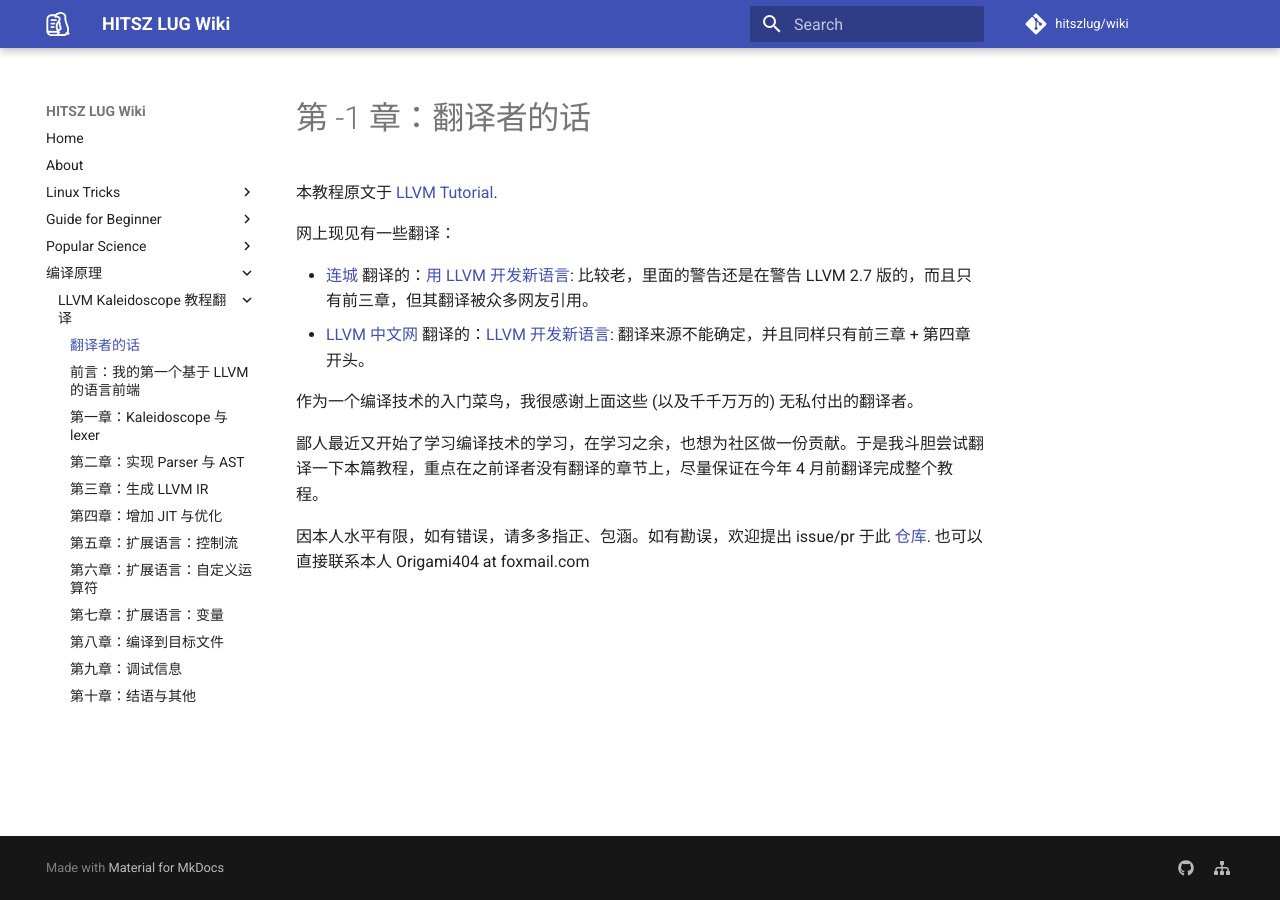
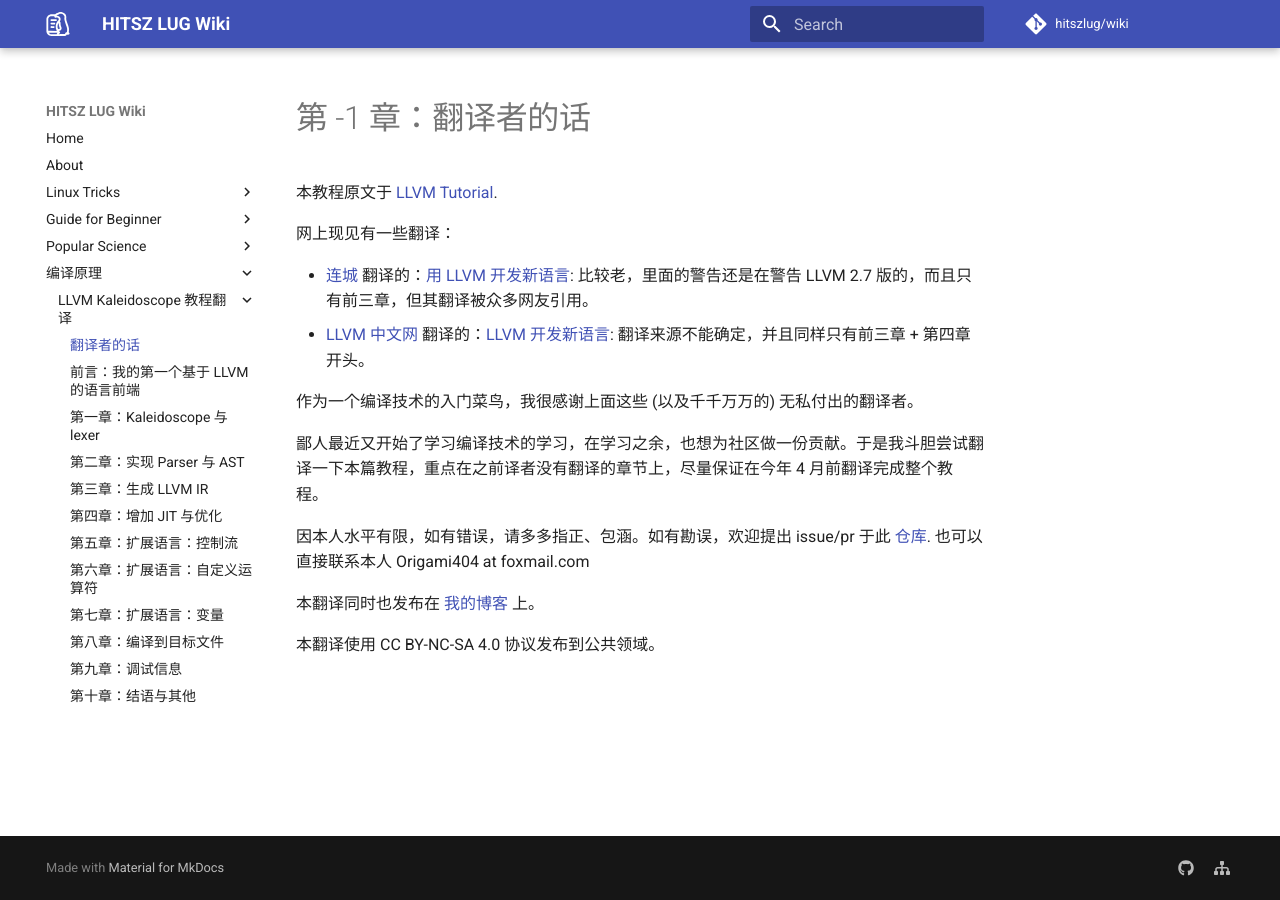
Before and after one commit to hitszosa/wiki, an MkDocs documentation site: the page built from docs/llvm-kaleidoscope/ch--1.md, in a window 1280 px wide. Built offline with MkDocs 1.6.1 and Material for MkDocs 9.7.7, drawn with Linux system fonts in a browser that asks for light colours; comment, search, counter and statistics services are not loaded.

Commit message:
add: kaleidoscope 版权声明与博客宣传

```diff
--- a/docs/llvm-kaleidoscope/ch--1.md
+++ b/docs/llvm-kaleidoscope/ch--1.md
@@ -12,3 +12,7 @@
 鄙人最近又开始了学习编译技术的学习，在学习之余，也想为社区做一份贡献。于是我斗胆尝试翻译一下本篇教程，重点在之前译者没有翻译的章节上，尽量保证在今年 4 月前翻译完成整个教程。
 
 因本人水平有限，如有错误，请多多指正、包涵。如有勘误，欢迎提出 issue/pr 于此 [仓库](https://github.com/hitszlug/wiki). 也可以直接联系本人 Origami404 at foxmail.com
+
+本翻译同时也发布在 [我的博客](https://origami404.github.io/%E7%BC%96%E8%AF%91%E4%B8%8E%E7%B1%BB%E5%9E%8B/llvm-kaleidoscope/ch--1/) 上。
+
+本翻译使用 CC BY-NC-SA 4.0 协议发布到公共领域。
```
